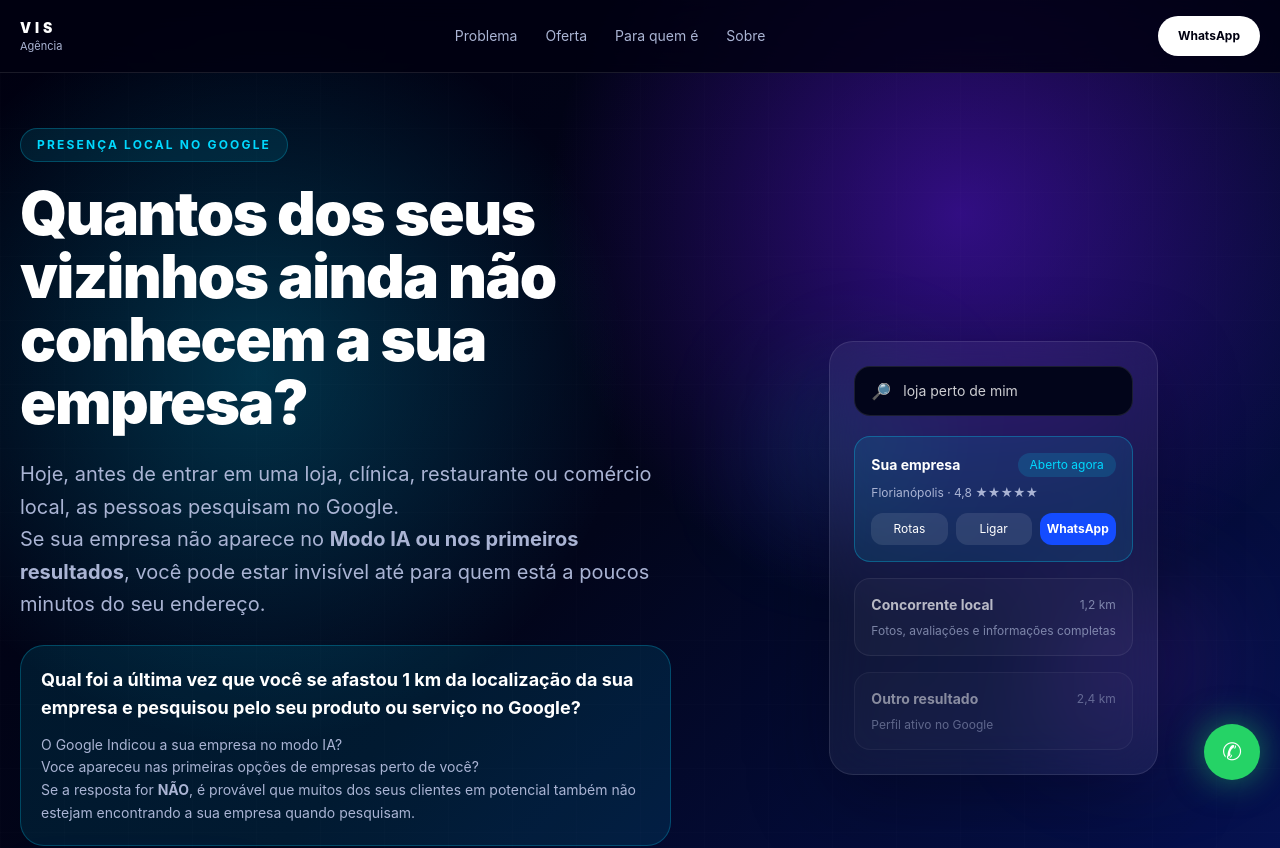
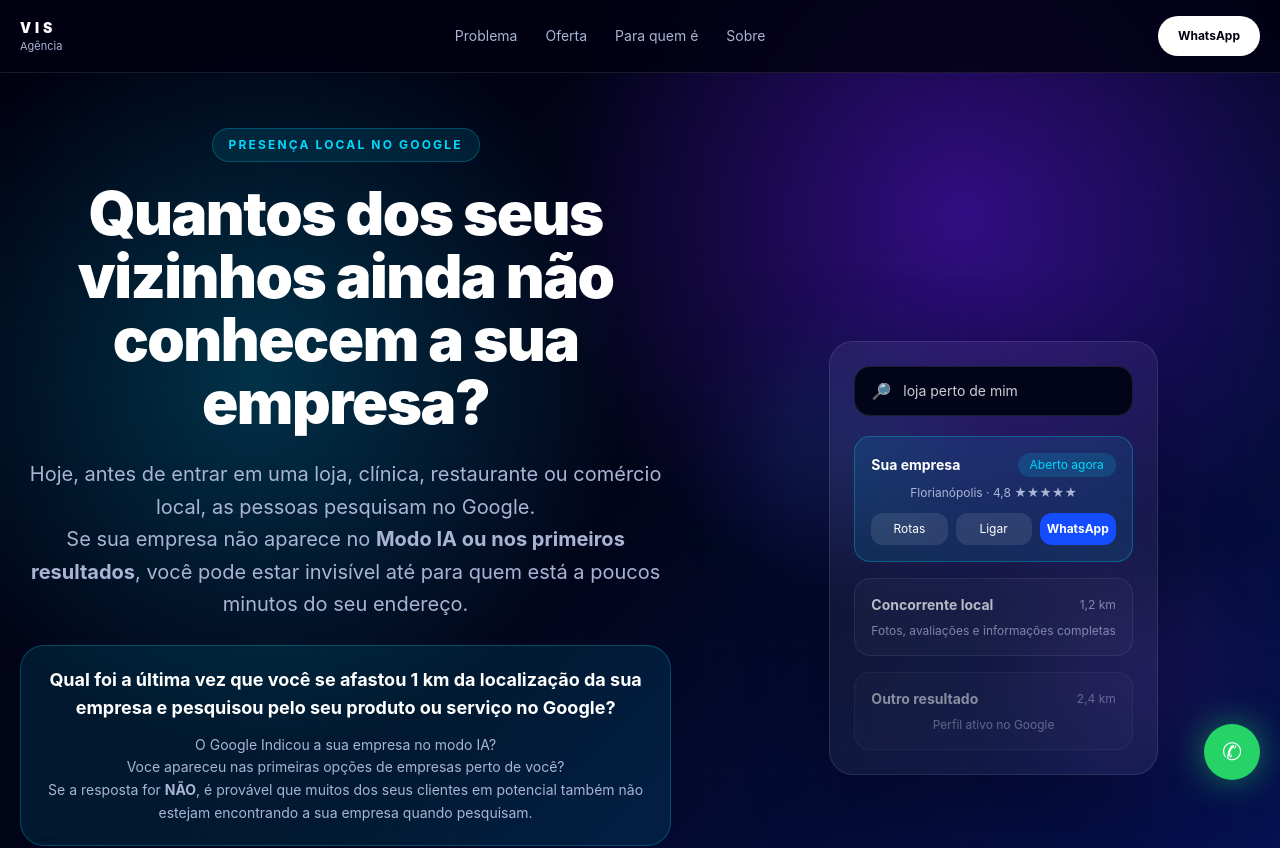
Before and after one commit to GuilhermeMoreiramMKT/presenca-local-google, a React (Vite) app: page / in a window 1280 px wide. Shown: the top 848 px of the page. Built offline with nearby package versions, Linux system fonts and the light colour scheme.

Commit message:
Centraliza textos da landing

```diff
--- a/src/App.tsx
+++ b/src/App.tsx
@@ -624,7 +624,7 @@ function FloatingWhatsApp() {
 
 function App() {
   return (
-    <main className="min-h-screen bg-[#000010] text-white">
+    <main className="min-h-screen bg-[#000010] text-white text-center">
       <Header />
       <Hero />
       <Storytelling />
```
